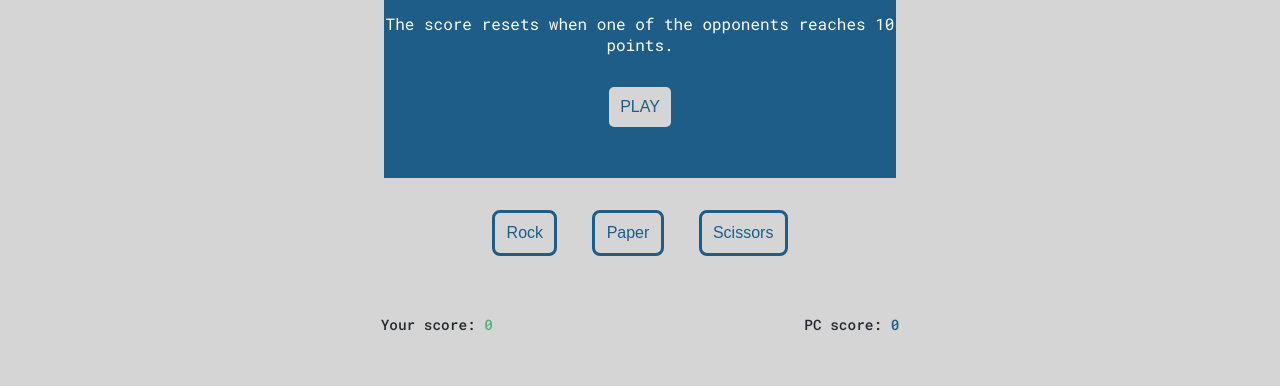
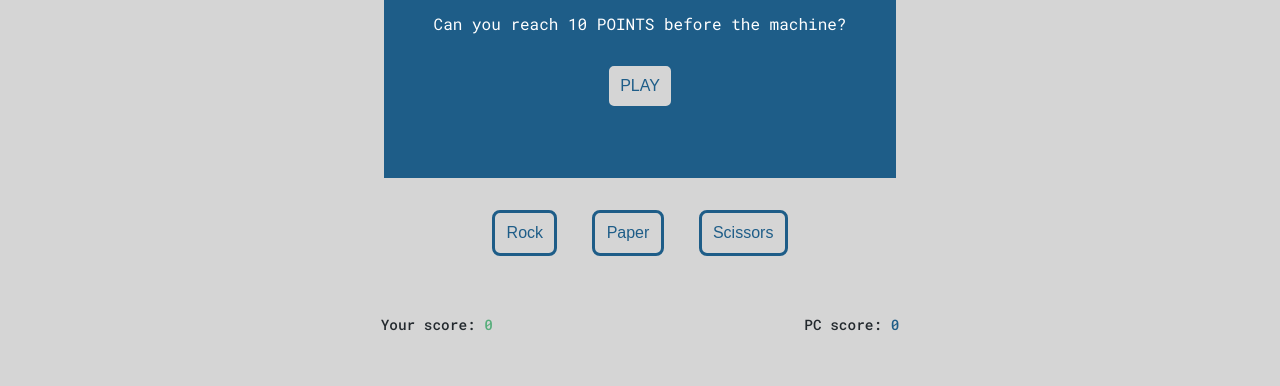
Before and after one commit to StefFrustagli/RockPaperScissorsGame, a plain HTML site: page index.html in a window 1280 px wide. Both pictures are taken after a click on the button "How to play". Shown: the part 368-754 px from the top of the page. Drawn offline with Linux system fonts and the light colour scheme.

Commit message:
Update instructions in modal

```diff
--- a/index.html
+++ b/index.html
@@ -66,7 +66,7 @@
             Paper beats rock. <br />
           </p>
           <p class="modal-content">
-            The score resets when one of the opponents reaches 10 points.
+            Can you reach 10 POINTS before the machine?
           </p>
           <button id="close-modal">PLAY</button>
         </div>
```
